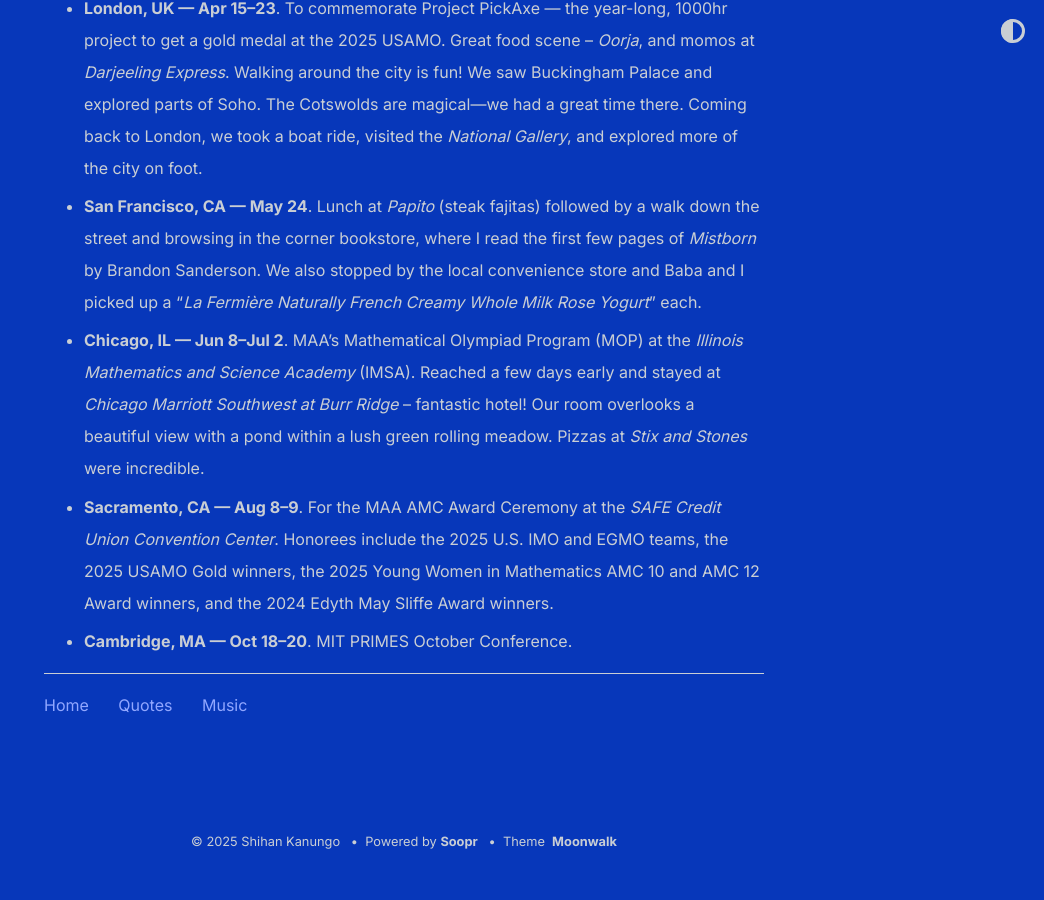
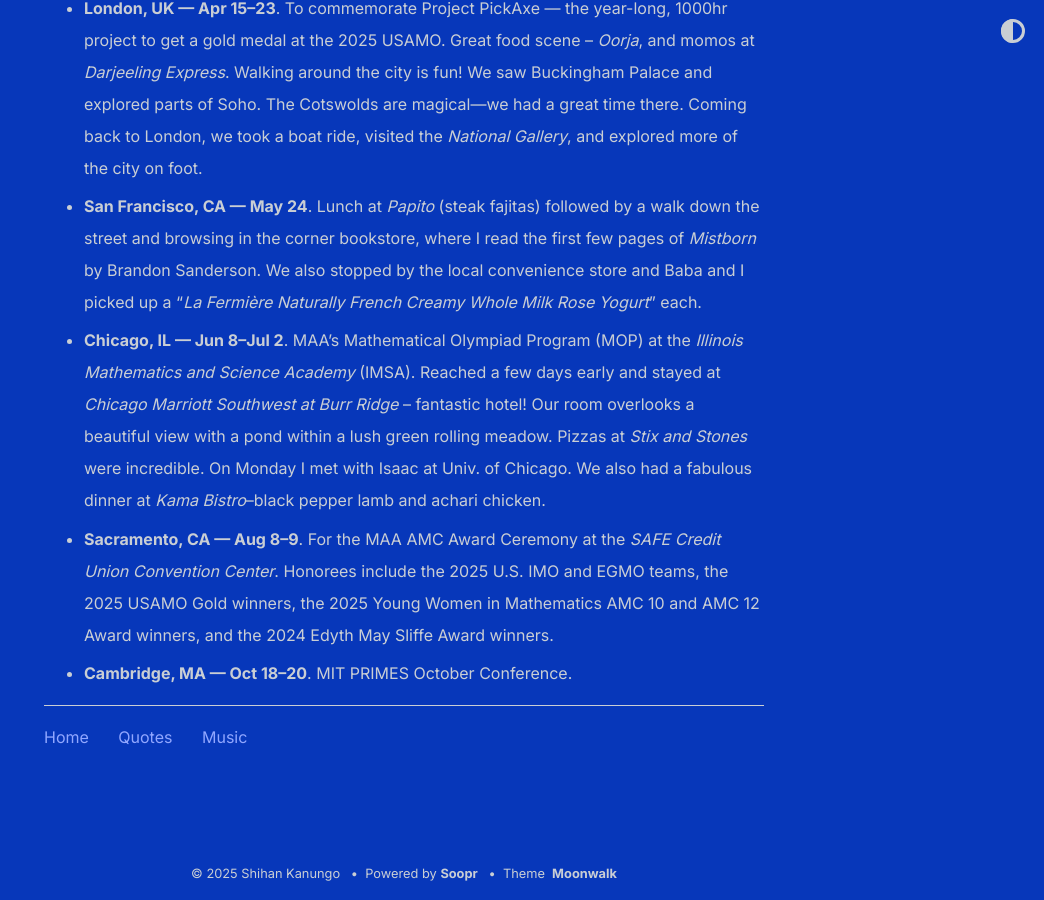
Before and after one commit to shihankanungo/shihankanungo.github.io, a Jekyll site: the page built from wrapped.md, in a window 1280 px wide and 900 px high, scrolled down 4761 px. Shown: the whole window, without its empty margins (236-1280 px from the left). Built offline with Jekyll 4.4.1, drawn with Linux system fonts in a browser that asks for light colours; before the commit the page ends 5629 px from its top, so only the background shows below that.

Commit message:
Update wrapped.md

```diff
--- a/wrapped.md
+++ b/wrapped.md
@@ -113,6 +113,6 @@
 - **San Francisco, CA --- Mar 15**. To celebrate adMIT. Lunch at *La Mar* (empanadas, inca cola, lomo saltado) followed by _Ferry Building_ (s'more, blondie). Baba got me a *Dandelion chocolate, 85% dark*.
 - **London, UK --- Apr 15--23**. To commemorate Project PickAxe --- the year-long, 1000hr project to get a gold medal at the 2025 USAMO. Great food scene -- _Oorja_, and momos at _Darjeeling Express_. Walking around the city is fun! We saw Buckingham Palace and explored parts of Soho. The Cotswolds are magical---we had a great time there. Coming back to London, we took a boat ride, visited the _National Gallery_, and explored more of the city on foot.
 - **San Francisco, CA --- May 24**. Lunch at *Papito* (steak fajitas) followed by a walk down the street and browsing in the corner bookstore, where I read the first few pages of *Mistborn* by Brandon Sanderson. We also stopped by the local convenience store and Baba and I picked up a "*La Fermière Naturally French Creamy Whole Milk Rose Yogurt*" each.
-- **Chicago, IL --- Jun 8--Jul 2**. MAA's Mathematical Olympiad Program (MOP) at the *Illinois Mathematics and Science Academy* (IMSA). Reached a few days early and stayed at *Chicago Marriott Southwest at Burr Ridge* -- fantastic hotel! Our room overlooks a beautiful view with a pond within a lush green rolling meadow. Pizzas at _Stix and Stones_ were incredible.
+- **Chicago, IL --- Jun 8--Jul 2**. MAA's Mathematical Olympiad Program (MOP) at the *Illinois Mathematics and Science Academy* (IMSA). Reached a few days early and stayed at *Chicago Marriott Southwest at Burr Ridge* -- fantastic hotel! Our room overlooks a beautiful view with a pond within a lush green rolling meadow. Pizzas at _Stix and Stones_ were incredible. On Monday I met with Isaac at Univ. of Chicago. We also had a fabulous dinner at *Kama Bistro*--black pepper lamb and achari chicken.
 - **Sacramento, CA --- Aug 8--9**. For the MAA AMC Award Ceremony at the *SAFE Credit Union Convention Center*. Honorees include the 2025 U.S. IMO and EGMO teams, the 2025 USAMO Gold winners, the 2025 Young Women in Mathematics AMC 10 and AMC 12 Award winners, and the 2024 Edyth May Sliffe Award winners.
 - **Cambridge, MA --- Oct 18--20**. MIT PRIMES October Conference.
```
